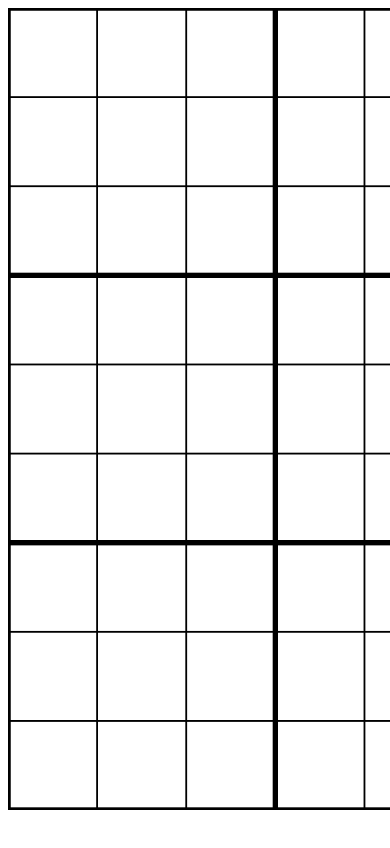
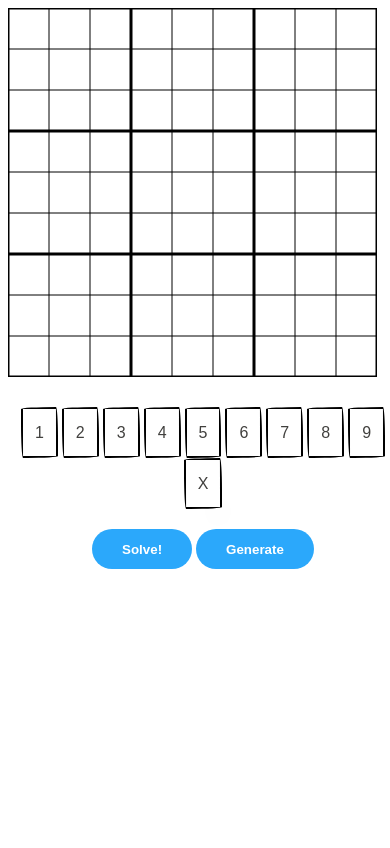
Before and after one commit to Nessun0o0/Sudoku, a plain HTML site: page index.html in a window 390 px wide. Drawn offline with Linux system fonts and the light colour scheme.

Commit message:
- responsive layout - optimized generation algorithm

```diff
--- a/generator.js
+++ b/generator.js
@@ -27,7 +27,7 @@ function fill_random(table) {
     }
 
     let operations = 0
-    while (operations <= 15 && !has_single_solution(table)) {
+    while (!has_single_solution(table)) {
         const cell = free_cells[rand(free_cells.length)]
         const row = cell[0]; const col = cell[1];
         swap_del(free_cells, cell)
@@ -47,9 +47,14 @@ function fill_random(table) {
                 swap_del(table[row][col], n)
             }
         }
+
+        if (operations > 15) {
+            solve(table)
+            hide_cells(table)
+            return
+        }
     }
-    solve(table)
-    console.log(operations)
+    //solve(table)
     return
 
 }
@@ -90,6 +95,5 @@ function hide_cells(table) {
 
 function generate(table) {
     fill_random(table)
-    hide_cells(table)
     draw()
 }
--- a/index.css
+++ b/index.css
@@ -1,21 +1,51 @@
 body {
-    overflow: hidden;
+    /* overflow: hidden; */
+    width: 100vw;
+    height: 100vh;
+}
+
+.main {
+    display: flex;
 }
 
 .container {
-    height: 100vh;
-    width: 100vw;
-    display: flex;
-    overflow: hidden;
+    /*float: right;*/
+    padding-left: 8vw;
+    justify-items: center;
+    align-items: center;
+    justify-self: center;
+    align-self: center;
 }
 
+@media handheld, only screen and (max-width:900px){
+
+    .main {
+        flex-wrap: wrap;
+    }
+
+    .container {
+        padding-left: 0;
+        padding-top: 30px;
+    }
+}
+
+/* #sudokuCanvas {
+    display: block;
+    width: 95%;
+    padding-left: 0;
+    padding-right: 0;
+    margin-left: auto;
+    margin-right: auto;
+} */
+
 #sudokuCanvas {
-    height: 95%;
+    align-self: center;
+    float: left;
 }
 
 .buttons {
+    justify-self: right;
     display: flex;
-    width: 100%;
     align-items: center;
     align-content: center;
     justify-content: center;
--- a/index.html
+++ b/index.html
@@ -3,14 +3,15 @@
 <head>
     <title>Sudoku</title>
     <link rel="stylesheet" href="index.css">
-    <!-- <script type="module" src="generator.js"></script> -->
     <script  src="./table.js"></script>
     <script  src="./solver.js"></script>
     <script  src="./generator.js"></script>
+    <meta name="viewport" content="width=device-width, initial-scale=1.0">
 </head>
 <body>
+    <div class="main">
+    <canvas id="sudokuCanvas"></canvas>
     <div class='container'>
-        <canvas id="sudokuCanvas" width="900" height="900"></canvas>
         <div class="buttons">
             <div class="numbers">
             <button class="number" onclick="(() => {selected = 1;})()">1</button>
@@ -23,13 +24,11 @@
             <button class="number" onclick="(() => {selected = 8;})()">8</button>
             <button class="number" onclick="(() => {selected = 9;})()">9</button>
             <button class="number" onclick="(() => {selected = 0;})()">X</button>
-
             <div style="padding-top: 20px;text-align: center; ">
                 <button class="solve" onclick="(() => {console.log(solve(table));draw();})()">Solve!</button>
                 <button class="solve" onclick="(() => {generate(table);draw();})()">Generate</button>
             </div>
-
-
+    </div>
     </div>
     <script>
         function log(table) {
@@ -59,23 +58,23 @@
         let selected = 0
         const canvas = document.getElementById("sudokuCanvas");
         const ctx = canvas.getContext("2d");
-        console.log(canvas.width)
         let table = new Table()
 
         function draw() {
             ctx.fillStyle = "#FFFFFF";
             ctx.fillRect(0, 0, canvas.width, canvas.height);
+            line_width = Math.ceil(canvas.width / 450)
 
             ctx.fillStyle = "#000000";
-            ctx.lineWidth = 2;
+            ctx.lineWidth = line_width;
 
             let counter = 0
 
-            for (let x = 0; x <= canvas.width; x += canvas.width / 9) {
+            for (let x = 0; x <= canvas.width; x += Math.floor(canvas.width / 9)) {
                 if (counter%3 == 0) {
-                    ctx.lineWidth = 6
+                    ctx.lineWidth = line_width * 3
                 } else {
-                    ctx.lineWidth = 2
+                    ctx.lineWidth = line_width
                 }
                 ctx.beginPath();
                 ctx.moveTo(x, 0);
@@ -86,11 +85,11 @@
 
             counter = 0
 
-            for (let y = 0; y <= canvas.height; y += canvas.height / 9) {
+            for (let y = 0; y <= canvas.height; y += Math.floor(canvas.height / 9)) {
                 if (counter%3 == 0) {
-                    ctx.lineWidth = 6
+                    ctx.lineWidth = line_width * 3
                 } else {
-                    ctx.lineWidth = 2
+                    ctx.lineWidth = line_width
                 }
                 ctx.beginPath();
                 ctx.moveTo(0, y);
@@ -99,7 +98,7 @@
                 counter++
             }
 
-            ctx.font = "20px Arial";
+            ctx.font = canvas.width/30 + "px Arial";
             ctx.textAlign = "center";
             ctx.textBaseline = "middle";
             ctx.fillStyle = "#000000";
@@ -111,17 +110,35 @@
                 for (let col = 0; col < 9; col++) {
                     const number = table[row][col];
                     if (typeof(number) == "number") {
-                        const x = col * cellSize + cellSize / 2;
-                        const y = row * cellSize + cellSize / 2;
+                        const x = Math.floor(col * cellSize + cellSize / 2);
+                        const y = Math.floor(row * cellSize + cellSize / 2);
                         ctx.fillText(number, x, y);
                         count++
                     }
                 }
             }
         }
-        draw()
+
+        function resize() {
+            let width = window.innerWidth * 0.96;
+            let height = window.innerHeight * 0.96;
+            width -= width % 9
+            height -= height % 9
+            if (width < height) {
+                canvas.height = width
+                canvas.width = width
+            } else {
+                canvas.width = height
+                canvas.height = height
+            }
+            draw()
+        }
+
+        resize()
+
         document.addEventListener("click", draw)
         canvas.addEventListener("mousedown", (e) => {getMousePosition(canvas, e)})
+        window.addEventListener("resize", resize)
     </script>
 </body>
 </html>
```
Also changed, not shown: prova.js (deleted, +0 -26 lines).
